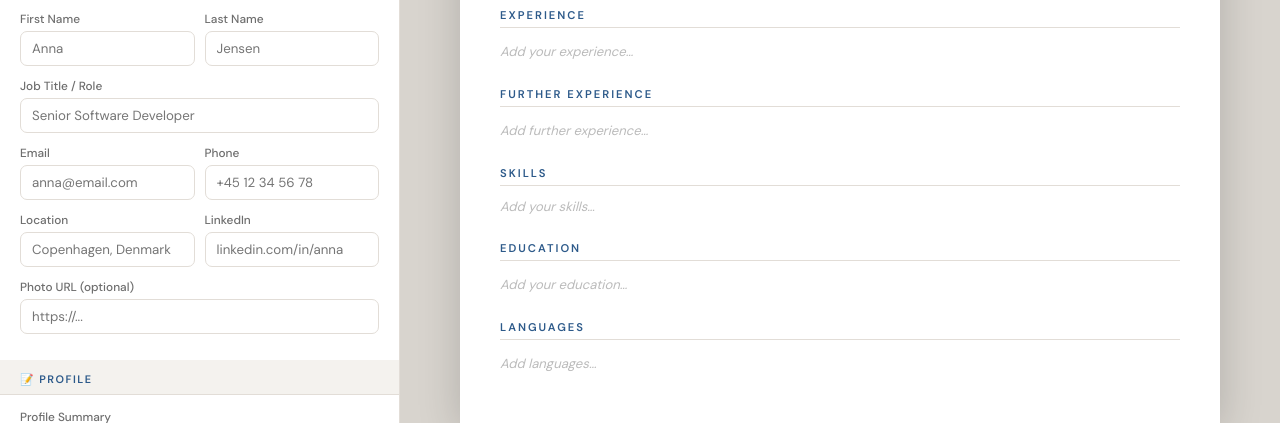
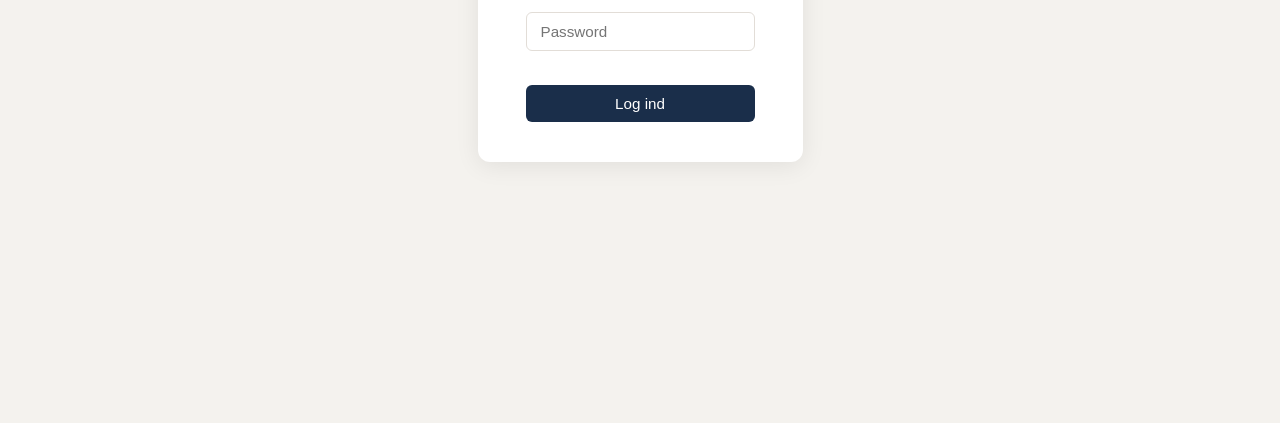
Before and after one commit to jacquescopenhagen-netizen/onebgroup-cv-app, a plain HTML site: page index.html in a window 1280 px wide. Shown: the part 377-800 px from the top of the page. Drawn offline with Linux system fonts and the light colour scheme.

Commit message:
Add password protection
Co-Authored-By: Claude Sonnet 4.6 <noreply@anthropic.com>

```diff
--- a/index.html
+++ b/index.html
@@ -912,6 +912,45 @@ function downloadPDF() {
   });
 }
 
+// ── PASSWORD GATE ─────────────────────────────────────────────────────────────
+(function() {
+  const CORRECT = 'OneBgroup2024';
+  const SESSION_KEY = 'ob_auth';
+
+  if (sessionStorage.getItem(SESSION_KEY) === '1') return;
+
+  document.body.style.display = 'none';
+
+  const overlay = document.createElement('div');
+  overlay.innerHTML = `
+    <div style="position:fixed;inset:0;background:#f4f2ee;display:flex;align-items:center;justify-content:center;z-index:9999;font-family:'DM Sans',sans-serif;">
+      <div style="background:white;padding:40px 48px;border-radius:12px;box-shadow:0 4px 24px rgba(0,0,0,0.08);text-align:center;min-width:320px;">
+        <div style="font-family:'DM Serif Display',serif;font-size:1.6rem;color:#1a2e4a;margin-bottom:6px;">One B Group</div>
+        <div style="font-size:0.8rem;letter-spacing:2px;color:#6e6e6e;margin-bottom:28px;">CV GENERATOR</div>
+        <input id="ob-pw" type="password" placeholder="Password" style="width:100%;padding:10px 14px;border:1px solid #e2ddd7;border-radius:6px;font-size:0.95rem;outline:none;margin-bottom:8px;">
+        <div id="ob-err" style="color:#c0392b;font-size:0.8rem;min-height:18px;margin-bottom:8px;"></div>
+        <button id="ob-btn" style="width:100%;padding:10px;background:#1a2e4a;color:white;border:none;border-radius:6px;font-size:0.95rem;cursor:pointer;">Log ind</button>
+      </div>
+    </div>`;
+  document.body.appendChild(overlay);
+  document.body.style.display = '';
+
+  function attempt() {
+    if (document.getElementById('ob-pw').value === CORRECT) {
+      sessionStorage.setItem(SESSION_KEY, '1');
+      overlay.remove();
+    } else {
+      document.getElementById('ob-err').textContent = 'Forkert password';
+      document.getElementById('ob-pw').value = '';
+      document.getElementById('ob-pw').focus();
+    }
+  }
+
+  document.getElementById('ob-btn').addEventListener('click', attempt);
+  document.getElementById('ob-pw').addEventListener('keydown', e => { if (e.key === 'Enter') attempt(); });
+  document.getElementById('ob-pw').focus();
+})();
+
 // ── INIT ─────────────────────────────────────────────────────────────────────
 applyTranslations();
 updatePreview();
```
